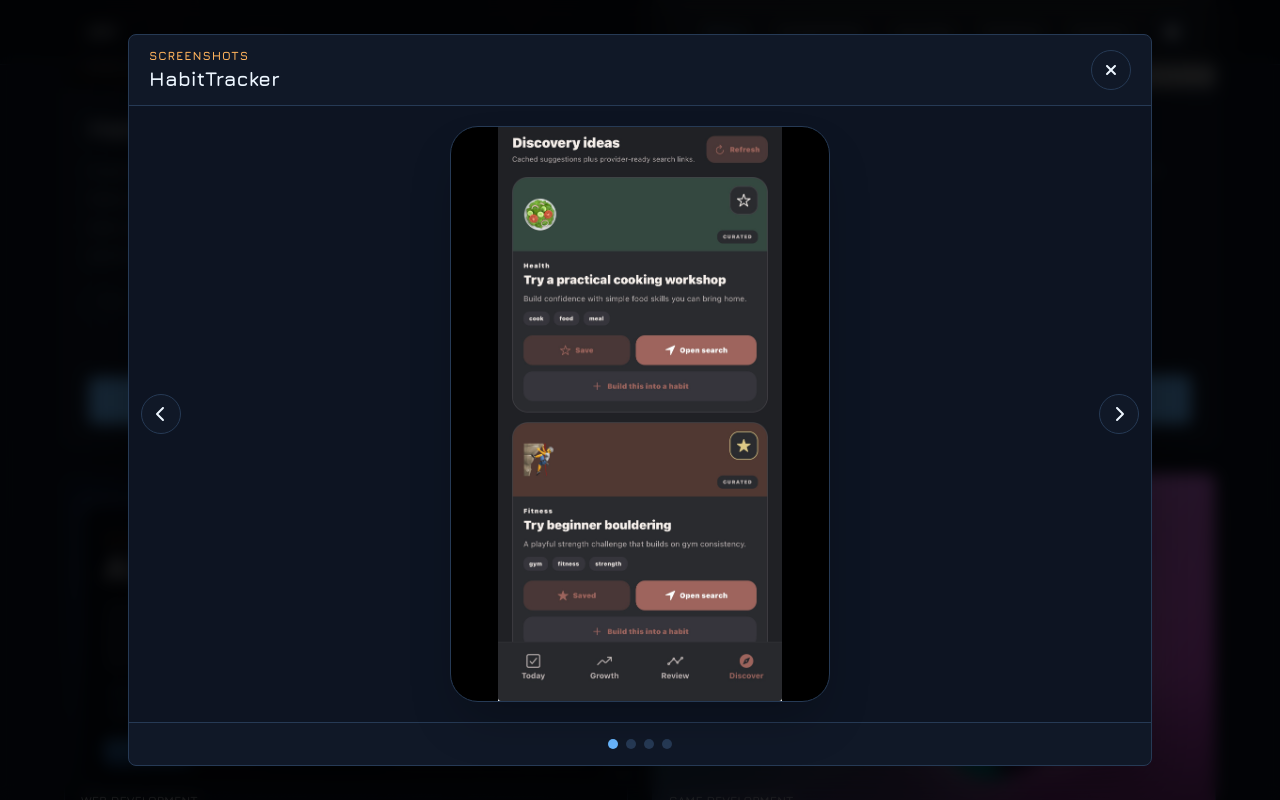
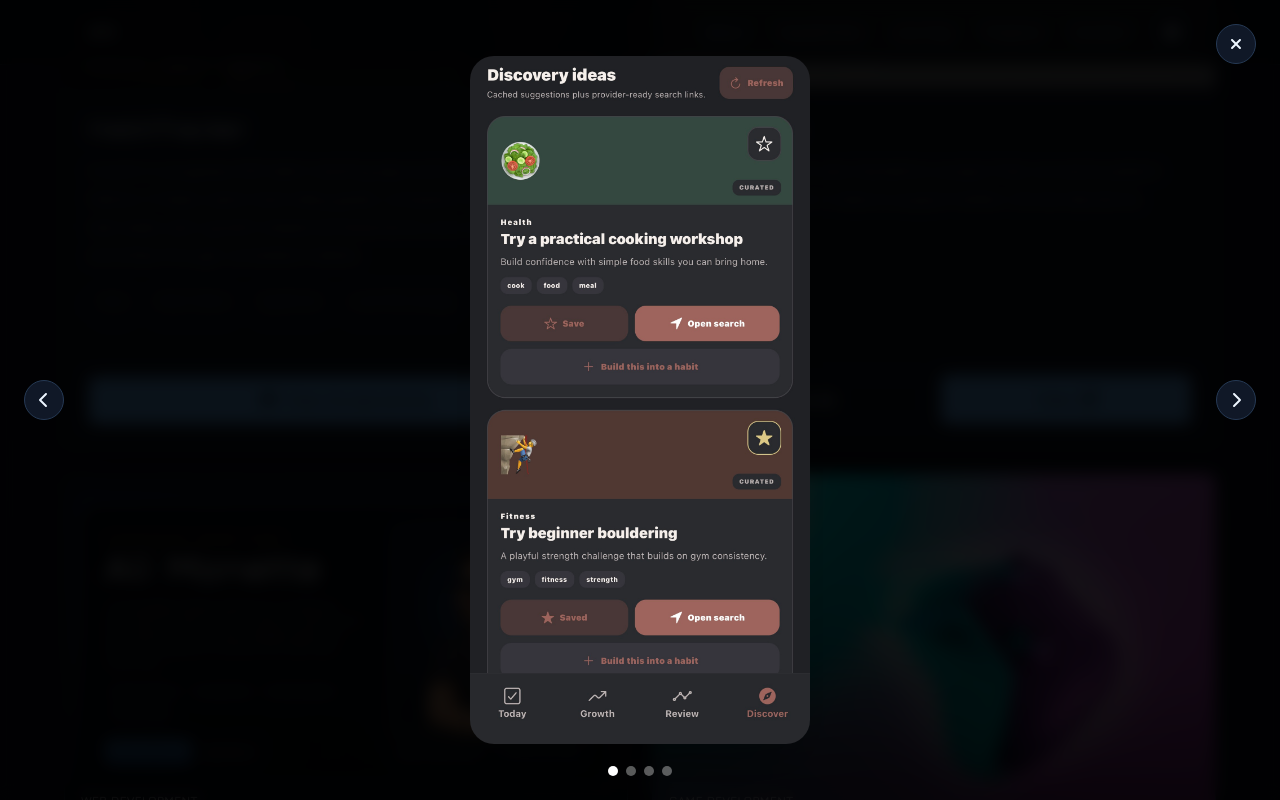
Before and after one commit to SaltedAlmond/portfolio, a Next.js app: page / in a window 1280 px wide. Both pictures are taken after a click on the button "View Screenshots". Shown: the part 5273-6073 px from the top of the page. Built offline with nearby package versions, Linux system fonts and the light colour scheme; no server answers.

Commit message:
Fixed image loading and changed screenshot view for habittracker project.

```diff
--- a/src/components/Projects.tsx
+++ b/src/components/Projects.tsx
@@ -124,6 +124,15 @@ export default function Projects() {
 
     fetchLanguages();
     return () => controller.abort();
+  }, []);
+
+  useEffect(() => {
+    const screenshotUrls = projects.flatMap((project) => project.screenshots ?? []);
+
+    screenshotUrls.forEach((url) => {
+      const image = new window.Image();
+      image.src = url;
+    });
   }, []);
 
   useEffect(() => {
@@ -290,77 +299,69 @@ export default function Projects() {
 
       {activeProject && activeScreenshot && (
         <div
-          className="fixed inset-0 z-50 flex items-center justify-center bg-black/80 px-4 py-6 backdrop-blur-sm"
+          className="fixed inset-0 z-50 flex items-center justify-center bg-black/90 px-4 py-6 backdrop-blur-sm"
           role="dialog"
           aria-modal="true"
           aria-label={`${activeProject.name} screenshots`}
           onClick={() => setActiveProject(null)}
         >
-          <div
-            className="surface relative flex max-h-full w-full max-w-5xl flex-col overflow-hidden rounded-[8px]"
-            onClick={(event) => event.stopPropagation()}
-          >
-            <div className="flex items-center justify-between gap-4 border-b border-theme px-4 py-3 sm:px-5">
-              <div>
-                <p className="eyebrow">Screenshots</p>
-                <h3 className="text-main text-lg font-bold sm:text-xl">
-                  {activeProject.name}
-                </h3>
-              </div>
           <button
             type="button"
             aria-label="Close screenshots"
             onClick={() => setActiveProject(null)}
-                className="icon-button"
+            className="icon-button absolute right-4 top-4 z-20 border-white/20 bg-black/45 text-white hover:bg-white/10 sm:right-6 sm:top-6"
           >
             <FaXmark aria-hidden="true" />
           </button>
-            </div>
 
-            <div className="relative grid min-h-0 flex-1 place-items-center bg-[var(--surface-soft)] px-3 py-5 sm:px-8">
           {activeScreenshots.length > 1 && (
             <button
               type="button"
               aria-label="Previous screenshot"
-                  onClick={() =>
+              onClick={(event) => {
+                event.stopPropagation();
                 setActiveScreenshotIndex((current) =>
                   getPreviousScreenshotIndex(current, activeScreenshots.length)
-                    )
-                  }
-                  className="icon-button absolute left-3 top-1/2 z-10 -translate-y-1/2"
+                );
+              }}
+              className="icon-button absolute left-3 top-1/2 z-20 -translate-y-1/2 border-white/20 bg-black/45 text-white hover:bg-white/10 sm:left-6"
             >
               <FaChevronLeft aria-hidden="true" />
             </button>
           )}
 
-              <div className="relative h-[min(72vh,760px)] w-full max-w-[380px] overflow-hidden rounded-[28px] border border-theme bg-black shadow-2xl">
           <Image
             src={activeScreenshot}
             alt={`${activeProject.name} screenshot ${activeScreenshotIndex + 1}`}
-                  fill
-                  sizes="(max-width: 640px) 82vw, 380px"
-                  className="object-contain"
+            width={1206}
+            height={2420}
+            priority
+            unoptimized
+            className="h-auto max-h-[86vh] w-auto max-w-[min(86vw,430px)] rounded-[24px] object-contain shadow-2xl"
+            onClick={(event) => event.stopPropagation()}
           />
-              </div>
 
           {activeScreenshots.length > 1 && (
             <button
               type="button"
               aria-label="Next screenshot"
-                  onClick={() =>
+              onClick={(event) => {
+                event.stopPropagation();
                 setActiveScreenshotIndex((current) =>
                   getNextScreenshotIndex(current, activeScreenshots.length)
-                    )
-                  }
-                  className="icon-button absolute right-3 top-1/2 z-10 -translate-y-1/2"
+                );
+              }}
+              className="icon-button absolute right-3 top-1/2 z-20 -translate-y-1/2 border-white/20 bg-black/45 text-white hover:bg-white/10 sm:right-6"
             >
               <FaChevronRight aria-hidden="true" />
             </button>
           )}
-            </div>
 
           {activeScreenshots.length > 1 && (
-              <div className="flex justify-center gap-2 border-t border-theme px-5 py-4">
+            <div
+              className="absolute bottom-4 left-1/2 z-20 flex -translate-x-1/2 justify-center gap-2 sm:bottom-6"
+              onClick={(event) => event.stopPropagation()}
+            >
               {activeScreenshots.map((screenshot, index) => (
                 <button
                   type="button"
@@ -370,14 +371,13 @@ export default function Projects() {
                   onClick={() => setActiveScreenshotIndex(index)}
                   className={`h-2.5 w-2.5 rounded-full transition ${
                     index === activeScreenshotIndex
-                        ? "bg-[var(--accent)]"
-                        : "bg-[var(--line)] hover:bg-[var(--muted)]"
+                      ? "bg-white"
+                      : "bg-white/35 hover:bg-white/70"
                   }`}
                 />
               ))}
             </div>
             )}
-          </div>
         </div>
       )}
     </section>
```
Also changed, not shown: public/images/habittracker-3.jpeg. Lines whose indentation alone changed are shown as unchanged.
